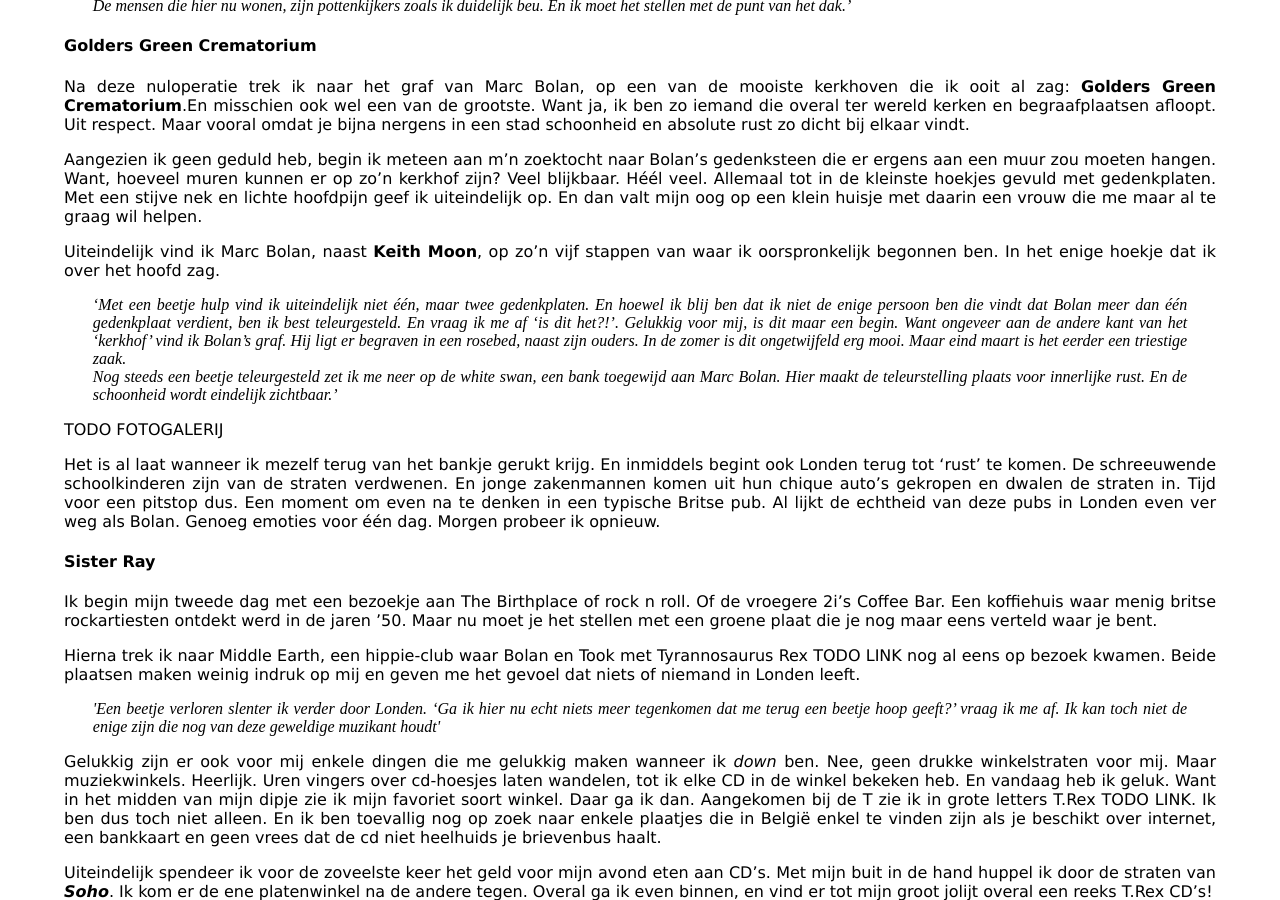
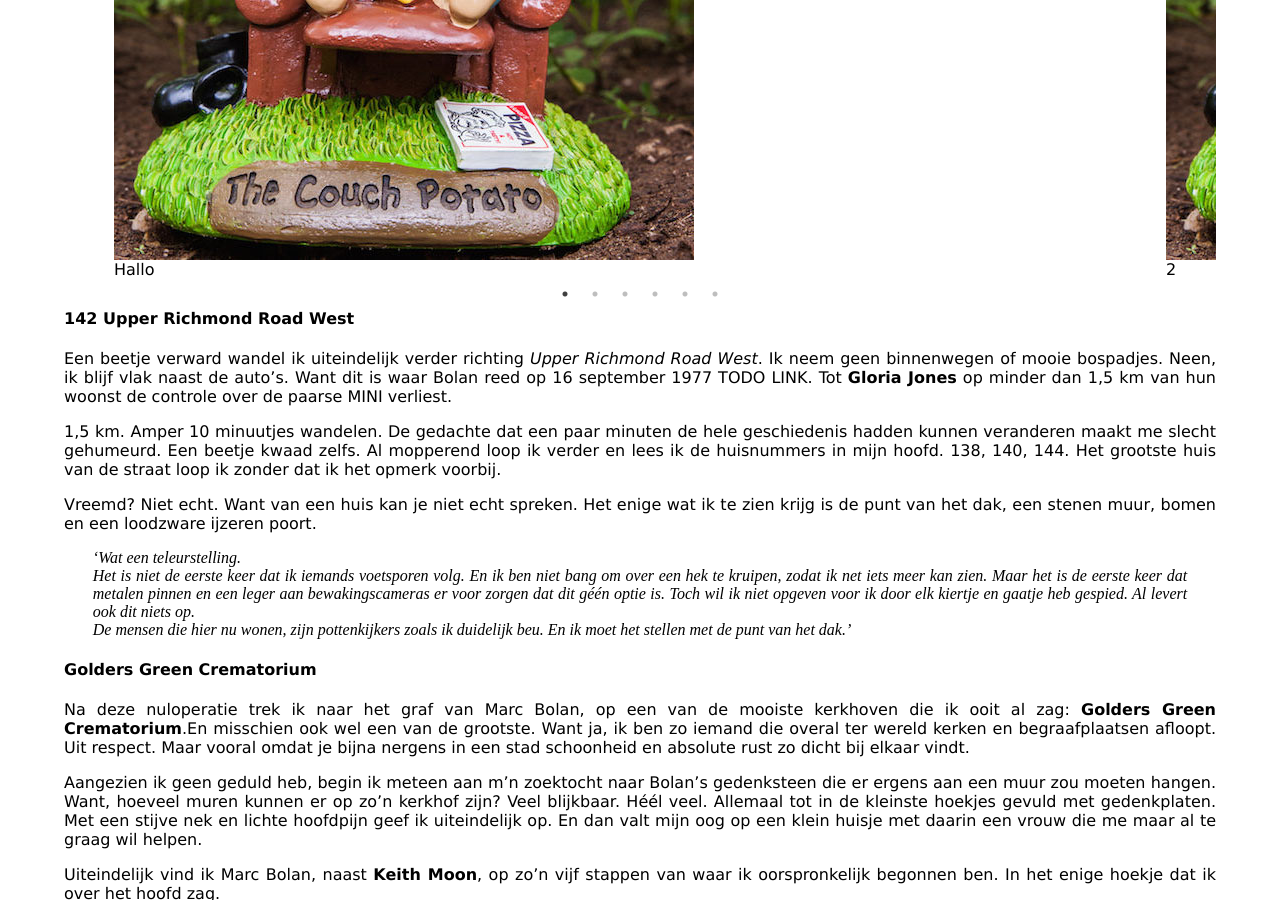
Before and after one commit to AnaisBollansee/thesis, a Jekyll site: the page built from _artist_info/InDeVoetsporen.md, in a window 1280 px wide and 900 px high, scrolled down 1021 px. Built offline with Jekyll 4.4.1, drawn with Linux system fonts in a browser that asks for light colours; nearby versions of some CDN libraries.

Commit message:
Test fotogalerij

```diff
--- a/_artist_info/InDeVoetsporen.md
+++ b/_artist_info/InDeVoetsporen.md
@@ -25,6 +25,32 @@
 <p class="dagboek">Ik kan niet anders dan een enorme leegte voelen, een immense droefheid om deze shrine die op amper zes maanden tijd veranderde in een klein stort. Het is als of ook Bolan’s standbeeld dit voelt. Want waar eerst een Electric Warrior stond, staat nu een lege man die met een dode blik eindeloos in de verte straat.’</p>
 
 TODO FOTO GALERIJ
+
+<div class="carousel" data-slick='{"dots": true, "centerMode": true}'>
+	<div>
+		{% include image.html url="/images/gnome.jpg" %}
+		Hallo
+	</div>
+	<div>
+		{% include image.html url="/images/gnome.jpg" %}
+		2
+	</div>
+	<div>
+		{% include image.html url="/images/gnome.jpg" %}
+		3
+	</div>
+	<div>
+		{% include image.html url="/images/gnome.jpg" %}
+		4
+	</div>
+	<div>
+		<iframe width="560" height="315" src="https://www.youtube.com/embed/SIdnkFTIGds" frameborder="0" allowfullscreen></iframe>
+	</div>
+		<div>
+		tekst alleen
+	</div>
+</div>
+
 
 #### 142 Upper Richmond Road West
 
```
